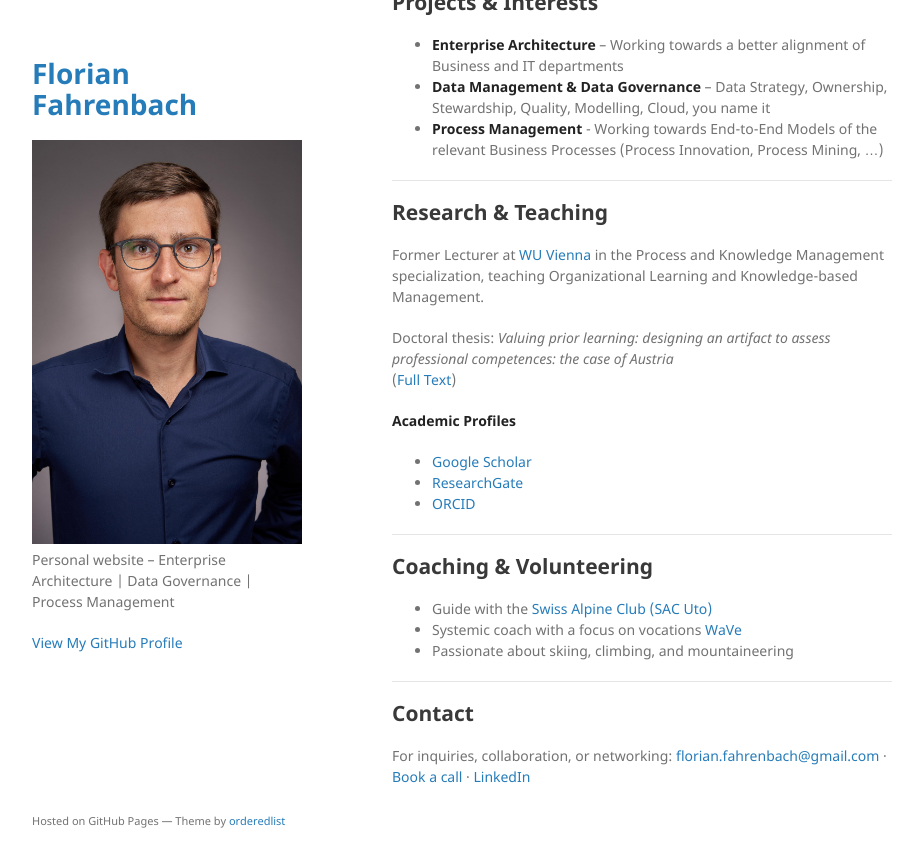
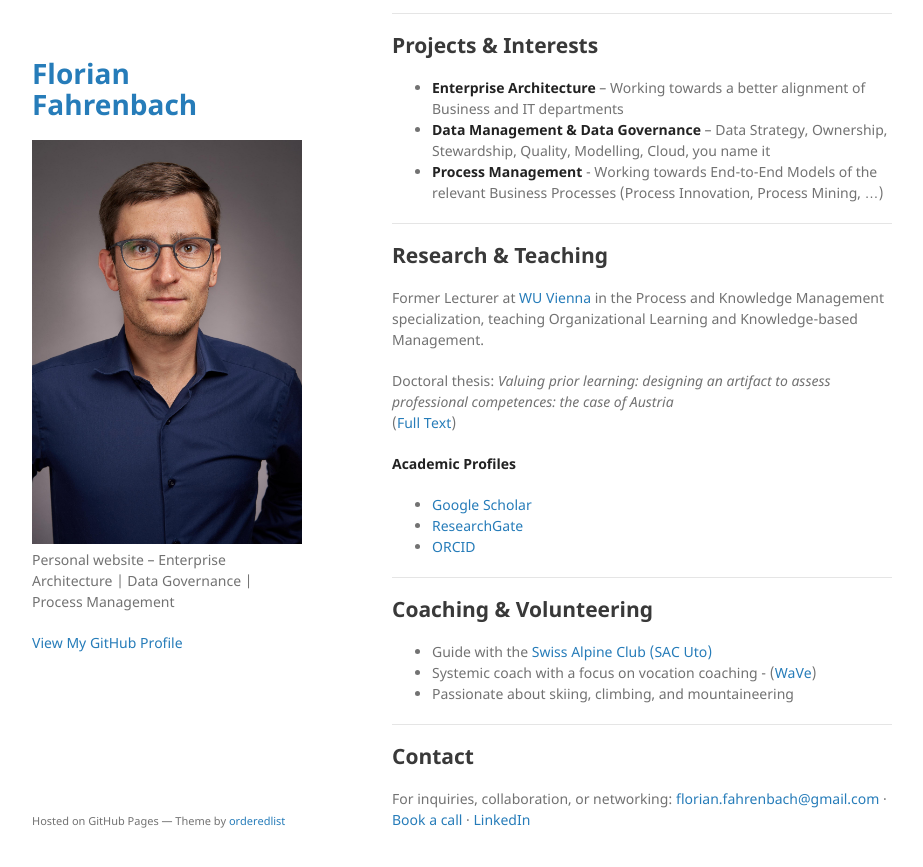
Before and after one commit to ffahrenb/ffahrenb.github.io, a Jekyll site: the page built from index.md, in a window 1280 px wide and 900 px high, scrolled down 1138 px. Shown: the top 867 px of the window, without its empty margins (178-1101 px from the left). Built offline with Jekyll 4.4.1, drawn with Linux system fonts in a browser that asks for light colours.

Commit message:
Update index.md

```diff
--- a/index.md
+++ b/index.md
@@ -56,7 +57,7 @@
 ## Coaching & Volunteering
 
 - Guide with the [Swiss Alpine Club (SAC Uto)](https://sac-uto.ch/de/)
-- Systemic coach with a focus on vocations [WaVe](https://wave.co.at/unsere-coaches/)
+- Systemic coach with a focus on vocation coaching - ([WaVe](https://wave.co.at/unsere-coaches/))
 - Passionate about skiing, climbing, and mountaineering
 
 ---
```
Also changed, not shown: other parts of index.md (+1 -0 lines).
